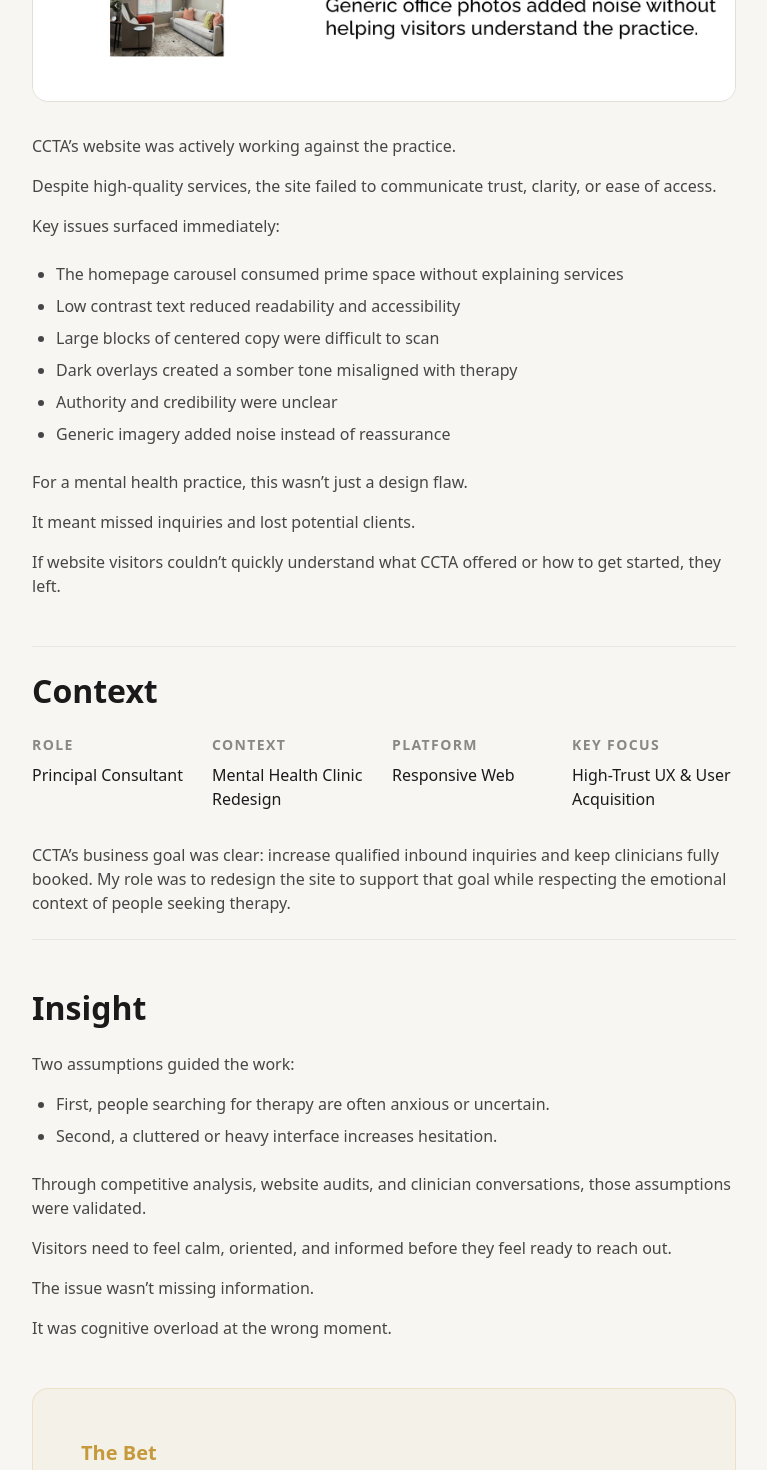
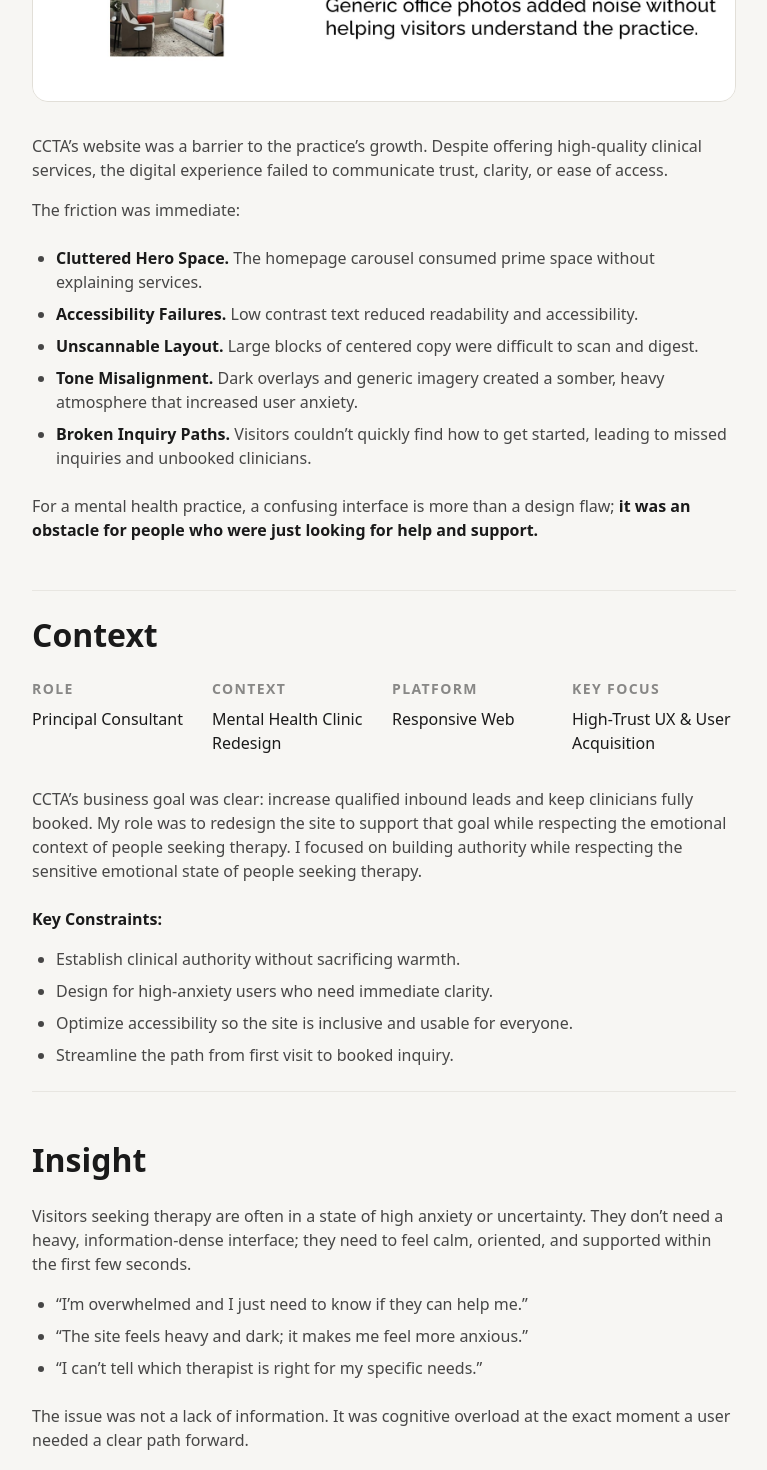
Before and after one commit to brunotager/portfolio, a Next.js app: page /portfolio/ccta in a window 1280 px wide. Shown: the part 1330-2800 px from the top of the page, without its empty margins (256-1023 px from the left). Built offline with nearby package versions, Linux system fonts and the light colour scheme; a web font is replaced by a local one.

Commit message:
Update CCTA case study copy and refine wording

```diff
--- a/src/app/portfolio/[slug]/page.tsx
+++ b/src/app/portfolio/[slug]/page.tsx
@@ -399,26 +399,22 @@ const CASE_STUDIES: Record<string, any> = {
     visual_decisions_title: "/images/ccta-visual-3.jpg",
     visual_decisions_bottom: "/images/ccta-visual-4.jpg",
     contained_visuals: ["visual_decisions_title"],
-    subhead: "User Acquisition",
+    subhead: "High-Trust UX",
     subtitle: "Scaling Acquisition Through Clinical Trust",
     problem: {
       paragraphs: [
-        "CCTA’s website was actively working against the practice.",
-        "Despite high-quality services, the site failed to communicate trust, clarity, or ease of access.",
-        "Key issues surfaced immediately:"
+        "CCTA’s website was a barrier to the practice’s growth. Despite offering high-quality clinical services, the digital experience failed to communicate trust, clarity, or ease of access.",
+        "The friction was immediate:"
       ],
       list: [
-        "The homepage carousel consumed prime space without explaining services",
-        "Low contrast text reduced readability and accessibility",
-        "Large blocks of centered copy were difficult to scan",
-        "Dark overlays created a somber tone misaligned with therapy",
-        "Authority and credibility were unclear",
-        "Generic imagery added noise instead of reassurance"
+        <><strong className="font-semibold text-brand-text">Cluttered Hero Space.</strong> The homepage carousel consumed prime space without explaining services.</>,
+        <><strong className="font-semibold text-brand-text">Accessibility Failures.</strong> Low contrast text reduced readability and accessibility.</>,
+        <><strong className="font-semibold text-brand-text">Unscannable Layout.</strong> Large blocks of centered copy were difficult to scan and digest.</>,
+        <><strong className="font-semibold text-brand-text">Tone Misalignment.</strong> Dark overlays and generic imagery created a somber, heavy atmosphere that increased user anxiety.</>,
+        <><strong className="font-semibold text-brand-text">Broken Inquiry Paths.</strong> Visitors couldn’t quickly find how to get started, leading to missed inquiries and unbooked clinicians.</>
       ],
       conclusion: [
-        "For a mental health practice, this wasn’t just a design flaw.",
-        "It meant missed inquiries and lost potential clients.",
-        "If website visitors couldn’t quickly understand what CCTA offered or how to get started, they left."
+        <>For a mental health practice, a confusing interface is more than a design flaw; <strong className="font-semibold text-brand-text">it was an obstacle for people who were just looking for help and support.</strong></>
       ]
     },
     context: {
@@ -428,116 +424,97 @@ const CASE_STUDIES: Record<string, any> = {
         { label: "Platform", value: "Responsive Web" },
         { label: "Key Focus", value: "High-Trust UX & User Acquisition" }
       ],
-      constraintsPrompt: "CCTA’s business goal was clear: increase qualified inbound inquiries and keep clinicians fully booked. My role was to redesign the site to support that goal while respecting the emotional context of people seeking therapy.",
-      constraints: []
+      constraintsPrompt: <>CCTA’s business goal was clear: increase qualified inbound leads and keep clinicians fully booked. My role was to redesign the site to support that goal while respecting the emotional context of people seeking therapy. I focused on building authority while respecting the sensitive emotional state of people seeking therapy.<br /><br /><strong className="font-semibold text-brand-text">Key Constraints:</strong></>,
+      constraints: [
+        "Establish clinical authority without sacrificing warmth.",
+        "Design for high-anxiety users who need immediate clarity.",
+        "Optimize accessibility so the site is inclusive and usable for everyone.",
+        "Streamline the path from first visit to booked inquiry."
+      ]
     },
     insight: {
-      prompt: "Two assumptions guided the work:",
+      prompt: "Visitors seeking therapy are often in a state of high anxiety or uncertainty. They don’t need a heavy, information-dense interface; they need to feel calm, oriented, and supported within the first few seconds.",
       list: [
-        "First, people searching for therapy are often anxious or uncertain.",
-        "Second, a cluttered or heavy interface increases hesitation."
+        "“I’m overwhelmed and I just need to know if they can help me.”",
+        "“The site feels heavy and dark; it makes me feel more anxious.”",
+        "“I can’t tell which therapist is right for my specific needs.”"
       ],
       conclusion: [
-        "Through competitive analysis, website audits, and clinician conversations, those assumptions were validated.",
-        "Visitors need to feel calm, oriented, and informed before they feel ready to reach out.",
-        "The issue wasn’t missing information.",
-        "It was cognitive overload at the wrong moment."
+        "The issue was not a lack of information. It was cognitive overload at the exact moment a user needed a clear path forward."
       ]
     },
     bet: {
       paragraphs: [
-        "If the website could communicate professionalism, warmth, and clarity within the first few seconds, visitors would feel safe enough to take the next step.",
-        "Lowering emotional friction would increase inquiry volume."
+        "In mental health, trust is the product and clarity is the strategy.",
+        <span key="bet-span" className="text-brand-text/80 font-normal">I bet that by replacing emotional friction with professional warmth and simplified navigation, I will increase the volume of qualified inbound leads and maximize clinician booking rates.</span>
       ],
       list: []
     },
     iteration: {
       paragraphs: [
-        "The most impactful change was removing the homepage carousel and replacing it with a single, calming hero section.",
-        "This clarified what CCTA does and set the right emotional tone immediately.",
-        "From there, iteration focused on simplifying and restructuring the rest of the homepage.",
-        "Service categories were redesigned for readability and accessibility.",
-        "Contrast was improved.",
-        "Centered text blocks were rewritten and realigned for scanability.",
-        "Navigation labels were rewritten to guide visitors through a logical story:"
+        "The most impactful change was removing the homepage carousel and replacing it with a single, calming hero section. This clarified CCTA’s value proposition and set a professional tone immediately.",
+        "From there, iteration focused on clarity over density. I restructured service categories into accessible cards, improved visual contrast, and realigned text for better scanability. Each round of feedback reinforced the same direction: if the user has to work to find the information, they will leave before they ever reach out."
       ],
       prompt: "",
-      list: [
-        "How It Works",
-        "How We Can Help",
-        "Who We Are",
-        "Get Started"
-      ],
-      conclusion: [
-        "Each round of feedback reinforced the same direction: increase clarity."
-      ]
+      list: [],
+      conclusion: []
     },
     shift: {
       paragraphs: [
-        "The shift wasn’t visual.",
-        "It was strategic.",
-        "Instead of asking, “How do we showcase everything?”",
-        "the question became, “What does someone need to understand and feel before reaching out?”",
-        "That reframing prioritized:"
+        "The shift for CCTA was not about aesthetics. It was a strategic pivot in how we treated the visitor’s journey. Instead of asking how to showcase everything the practice offered, I asked: “What does a person in distress need to feel before they are ready to reach out?”",
+        "This reframing prioritized:"
       ],
       list: [
-        "Clarity over density",
-        "Guidance over decoration",
-        "Confidence over cleverness"
+        <><strong className="font-semibold text-brand-text">Guidance over decoration.</strong> Every visual element had to serve a functional purpose in building trust.</>,
+        <><strong className="font-semibold text-brand-text">Confidence over cleverness.</strong> I chose clear, direct navigation labels over “creative” headings.</>,
+        <><strong className="font-semibold text-brand-text">Calm over heaviness.</strong> I moved the system toward a light, breathable UI to reduce the user's mental load.</>
       ]
     },
+    decisionsIntro: "",
     decisions: [
       {
-        feature: "Replaced carousel with a focused hero section",
-        rationale: "Removed rotating content and replaced it with a single, calming message aligned with the practice’s tone."
+        feature: "Focused hero section",
+        rationale: "I replaced the rotating carousel with a single, calming message that aligned with the practice’s therapeutic tone."
       },
       {
-        feature: "Restructured service content into accessible cards",
-        rationale: "Separated imagery and text, improved contrast, and made services easier to scan."
+        feature: "Accessible service architecture",
+        rationale: "I restructured the services provided into scannable cards with improved contrast to ensure information was easy to digest and inclusive."
       },
       {
-        feature: "Rewrote navigation for emotional flow",
-        rationale: "Organized menu titles to guide visitors from understanding to action."
+        feature: "Emotionally-driven navigation",
+        rationale: "I reorganized the menu into a logical story: How It Works, How We Can Help, Who We Are, and Get Started."
       },
       {
-        feature: "Unified color system for visual calm",
-        rationale: "Established a consistent light background with a refined primary blue to reduce visual heaviness."
+        feature: "Unified “Visual Calm” system",
+        rationale: "I established a consistent light background with a refined primary blue to eliminate the somber tone of the previous site."
       },
       {
-        feature: "Humanized the homepage with equitable clinician representation",
-        rationale: "Introduced a horizontally scrollable clinician section to showcase all practitioners without hierarchy."
+        feature: "Equitable clinician representation",
+        rationale: "I introduced a horizontally scrollable section to showcase all practitioners without hierarchy, humanizing the brand while maintaining a professional feel."
       }
     ],
     decisionsConclusion: "",
     outcome: {
-      intro: "The redesign delivers a calmer, clearer, and more trustworthy experience.",
+      intro: "The redesign established a high-trust starting point for anyone seeking help.",
+      improvedLabel: "Performance Gains",
       improved: [
-        "Services are easier to understand",
-        "Paths to contact are clearer and more visible",
-        "Visual tone aligns with the therapeutic context",
-        "Stakeholders feel accurately and fairly represented"
+        <><strong className="font-semibold text-brand-text">Immediate Role Clarity.</strong> Users understand the service offerings within seconds.</>,
+        <><strong className="font-semibold text-brand-text">Optimized Inquiry Flow.</strong> Clearer calls-to-action led to more direct inquiries.</>,
+        <><strong className="font-semibold text-brand-text">Improved Accessibility.</strong> Reached WCAG standards for contrast and scanability.</>
       ],
+      challengingLabel: "The Next Optimization",
       challenging: [
-        "Formal user testing is limited by scope and budget",
-        "Final implementation depends on third-party development execution"
+        <><strong className="font-semibold text-brand-text">Direct Usability Testing.</strong> Run short usability sessions with prospective clients to refine the flow.</>,
+        <><strong className="font-semibold text-brand-text">Conversion Tracking.</strong> Measure homepage-to-contact conversion to identify remaining friction.</>,
+        <><strong className="font-semibold text-brand-text">Agency Handoff.</strong> Coordinate the agency handoff to protect the design's integrity and emotional tone.</>
       ]
     },
-
-    perspectiveTitle: "What This Project Reinforced for Me",
+    perspectiveTitle: "How CCTA Shaped My Perspective",
     perspective: {
       paragraphs: [
-        "In mental health, design directly affects access.",
-        "Small choices in layout, tone, and structure can either lower the barrier to care or quietly increase it.",
-        "This project reinforced the importance of:"
+        "In mental health, design directly affects the path to care. Small choices in layout, tone, and structure can either lower the barrier to care or quietly open the door. This project reinforced that when trust is the product, clarity must be the strategy. This is the athlete mindset: you win by clearing the hurdles before the user even reaches them. By removing friction and providing a clear path, the user finds help and the business achieves its goals."
       ],
-      list: [
-        "Designing for emotional context",
-        "Reducing cognitive load before asking for commitment",
-        "Aligning business goals with human sensitivity"
-      ],
-      conclusion: [
-        "When trust is the product, clarity becomes the strategy."
-      ]
+      list: []
     }
   }
 };
--- a/src/components/layout/Navigation.tsx
+++ b/src/components/layout/Navigation.tsx
@@ -8,7 +8,7 @@ const PORTFOLIO_ITEMS = [
   { name: "Codiris", role: "Systems Architecture", href: "/portfolio/codiris" },
   { name: "Fit & Fun", role: "Behavioral Design", href: "/portfolio/fit-and-fun" },
   { name: "CycleBot", role: "Driving ROI", href: "/portfolio/cyclebot" },
-  { name: "CCTA", role: "User Acquisition", href: "/portfolio/ccta" },
+  { name: "CCTA", role: "High-Trust UX", href: "/portfolio/ccta" },
 ];
 
 export function Navigation() {
```
